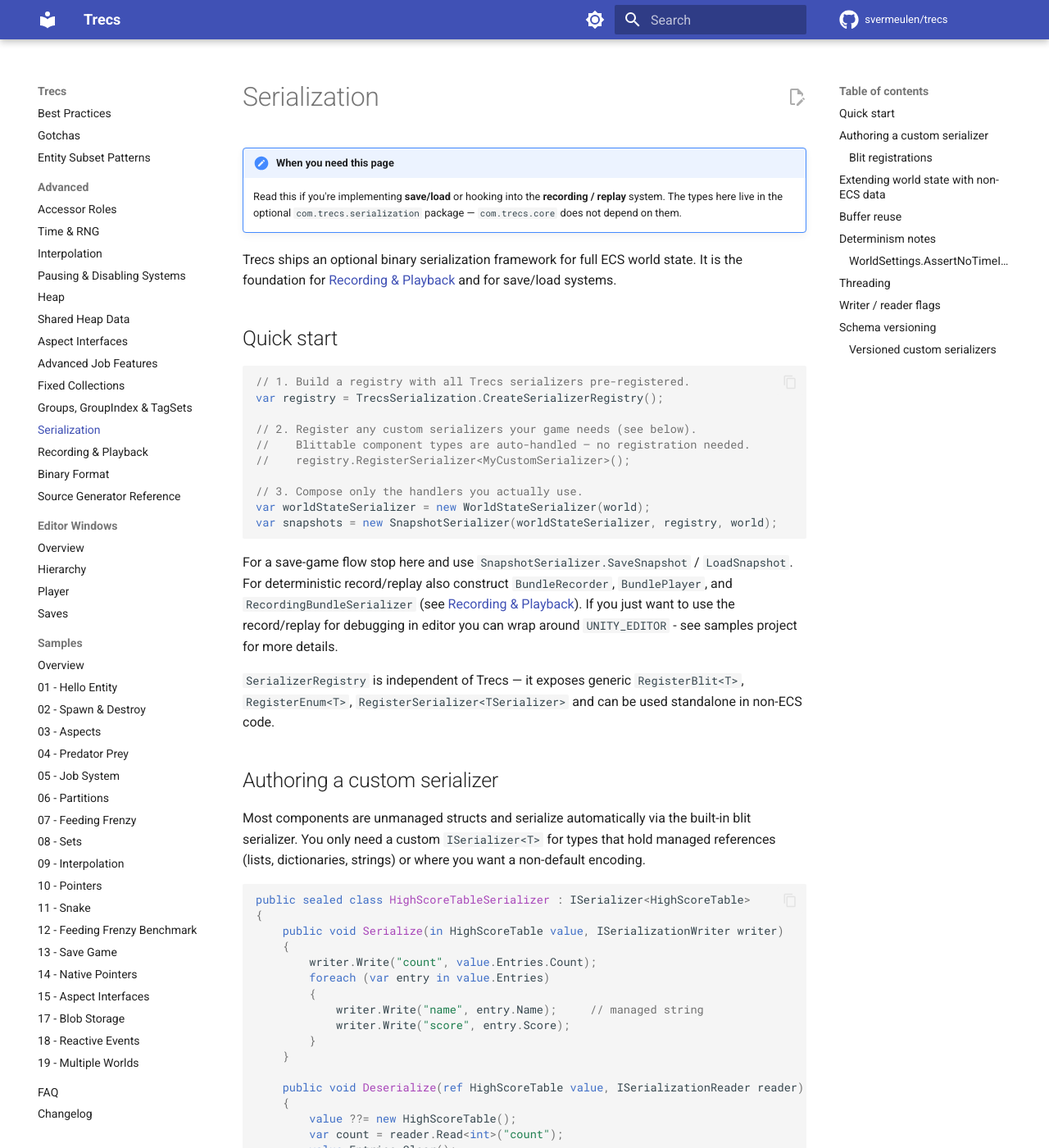
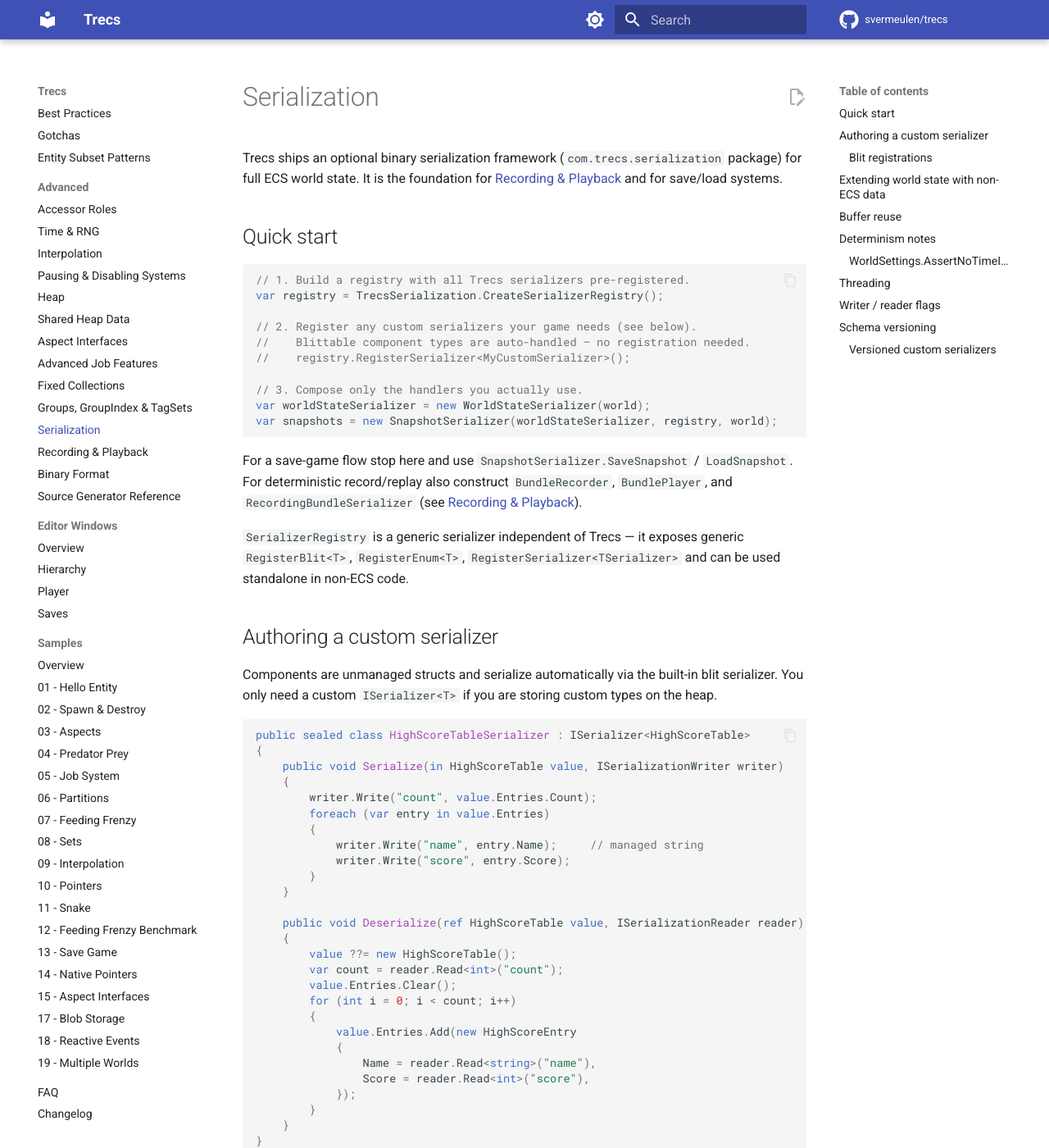
Before and after one commit to svermeulen/trecs, an MkDocs documentation site: the page built from docs/advanced/serialization.md, in a window 1280 px wide and 1400 px high. Shown: the whole window at 82% size. Built offline with MkDocs 1.6.1 and Material for MkDocs 9.7.7, drawn with Linux system fonts in a browser that asks for light colours; comment, search, counter and statistics services are not loaded.

Commit message:
Changed serialization.md.

````diff
--- a/docs/advanced/serialization.md
+++ b/docs/advanced/serialization.md
@@ -1,9 +1,6 @@
 # Serialization
 
-!!! note "When you need this page"
-    Read this if you're implementing **save/load** or hooking into the **recording / replay** system. The types here live in the optional `com.trecs.serialization` package — `com.trecs.core` does not depend on them.
-
-Trecs ships an optional binary serialization framework for full ECS world state. It is the foundation for [Recording & Playback](recording-and-playback.md) and for save/load systems.
+Trecs ships an optional binary serialization framework (`com.trecs.serialization` package) for full ECS world state. It is the foundation for [Recording & Playback](recording-and-playback.md) and for save/load systems.
 
 ## Quick start
 
@@ -20,13 +17,13 @@
 var snapshots = new SnapshotSerializer(worldStateSerializer, registry, world);
 ```
 
-For a save-game flow stop here and use `SnapshotSerializer.SaveSnapshot` / `LoadSnapshot`. For deterministic record/replay also construct `BundleRecorder`, `BundlePlayer`, and `RecordingBundleSerializer` (see [Recording & Playback](recording-and-playback.md)).  If you just want to use the record/replay for debugging in editor you can wrap around `UNITY_EDITOR` - see samples project for more details.
+For a save-game flow stop here and use `SnapshotSerializer.SaveSnapshot` / `LoadSnapshot`. For deterministic record/replay also construct `BundleRecorder`, `BundlePlayer`, and `RecordingBundleSerializer` (see [Recording & Playback](recording-and-playback.md)).
 
-`SerializerRegistry` is independent of Trecs — it exposes generic `RegisterBlit<T>`, `RegisterEnum<T>`, `RegisterSerializer<TSerializer>` and can be used standalone in non-ECS code.
+`SerializerRegistry` is a generic serializer independent of Trecs — it exposes generic `RegisterBlit<T>`, `RegisterEnum<T>`, `RegisterSerializer<TSerializer>` and can be used standalone in non-ECS code.
 
 ## Authoring a custom serializer
 
-Most components are unmanaged structs and serialize automatically via the built-in blit serializer. You only need a custom `ISerializer<T>` for types that hold managed references (lists, dictionaries, strings) or where you want a non-default encoding.
+Components are unmanaged structs and serialize automatically via the built-in blit serializer. You only need a custom `ISerializer<T>` if you are storing custom types on the heap.
 
 ```csharp
 public sealed class HighScoreTableSerializer : ISerializer<HighScoreTable>
````
